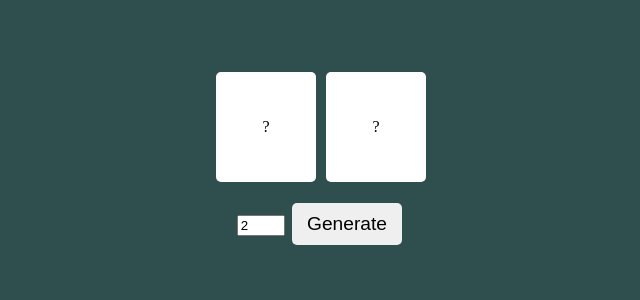
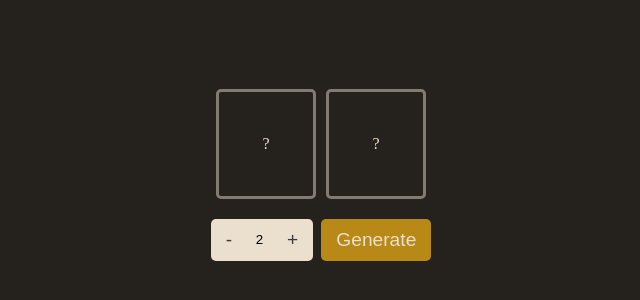
Before and after one commit to GlobalSaturation/genre-generator, a plain HTML site: page index.html in a window 1280 px wide. Shown: the part 228-528 px from the top of the page, without its empty margins (319-959 px from the left). Drawn offline with Linux system fonts and the light colour scheme.

Commit message:
Stylize number input and site
The number input now has custom buttons that look
and function better than the originals. Also added
more general styling to the site, such as colors and
a bounce animation for the doors

```diff
--- a/index.html
+++ b/index.html
@@ -13,7 +13,21 @@
 		</div>
 
 		<div class="buttons">
-			<input class="num-input" type="number" value="2" min="1" max="3" name="numberInput" id="numberInput">
+			<div class="num-input-wrapper">
+				<button
+					class="value-control"
+					side="left"
+					onclick="document.querySelector('#number-input').stepDown()"
+					title="Decrease value"
+					aria-label="Decrease value">-</button>
+				<input class="value-input" type="number" value="2" min="1" max="3" name="number-input" id="number-input">
+				<button
+					class="value-control"
+					side="right"
+					onclick="document.querySelector('#number-input').stepUp()"
+					title="Increase value"
+					aria-label="Increase value">+</button>
+			</div>
 			<button id="spinner">Generate</button>
 		</div>
 	</div>
--- a/javascript.js
+++ b/javascript.js
@@ -104,6 +104,10 @@ function init(item_sets = 1, duration_seconds = 1) {
 			box.style.width = door.clientWidth + 'px';
 			box.style.height = door.clientHeight + 'px';
 			box.textContent = pool[i];
+			//add a fade effect if not first or last box
+			if (i > 0 && i < pool.length-1) {
+				box.classList.add('faded');
+			}
 			boxesClone.appendChild(box);
 		}
 
@@ -136,11 +140,22 @@ async function spin() {
 
 	for (const door of doors) {
 		const boxes = door.querySelector('.boxes');
-		const delayTime = 300;
-		//checkpoint here to make sure the browser will render the upcoming animation
+		const delayTime = 200;
+		//checkpoint here to make sure the browser will render the upcoming animations
 		await new Promise((resolve) => setTimeout(resolve, 0));
 		//set the boxes loose
 		boxes.style.transform = 'translateY(0)';
+		//define and play bouncing animation
+		door.animate(
+			[
+				{transform: 'translateY(0)'},
+				{transform: 'translateY(5px)', offset: 0.1},
+				{transform: 'translateY(0)'},
+			],
+			{
+				duration: delayTime,
+			},
+		);
 		//create a delay for each spinning door
 		await new Promise((resolve) => setTimeout(resolve, delayTime));
 	}
@@ -176,9 +191,17 @@ function createDoors(numDoors) {
 	init();
 }
 
-let numInput = document.querySelector('#numberInput');
+//set up number input stuff
+//TODO: fix glitch that allows user to manually input any number
+let numInput = document.querySelector('#number-input');
+let inputBtns = document.querySelectorAll('.value-control');
 numInput.addEventListener('change', () => {
 	createDoors(numInput.value);
 });
+inputBtns.forEach((btn) => {
+	btn.addEventListener('click', () => {
+		createDoors(numInput.value);
+	});
+});
 
 createDoors(numInput.value);
--- a/style.css
+++ b/style.css
@@ -1,3 +1,15 @@
+* {
+	padding: 0;
+	margin: 0;
+	box-sizing: border-box;
+	--clight: #ebe0ce;
+	--cmidlight: #b4aca1;
+	--cmiddle: #827b72;
+	--cdark: #25221e;
+	--caccent: #b98917;
+	--border-thickness: 3px;
+}
+
 body {
 	width: 100vw;
 	height: 100vh;
@@ -6,13 +18,14 @@ body {
 }
 
 #menu {
-	background-color: darkslategray;
+	background-color: var(--cdark);
 	width: 100%;
 	height: 100%;
 	display: flex;
 	flex-direction: column;
 	justify-content: center;
 	align-items: center;
+	gap: 15px;
 }
 
 #door-container {
@@ -20,7 +33,8 @@ body {
 }
 
 .door {
-	background-color: white;
+	background-color: var(--cdark);
+	border: var(--border-thickness) solid var(--cmiddle);
 	width: 100px;
 	height: 110px;
 	overflow: hidden;
@@ -38,17 +52,80 @@ body {
 	align-items: center;
 	text-align: center;
 	font-size: 1rem;
+	color: var(--clight);
+	&.faded {
+		color: var(--cmiddle);
+	}
 }
 
 .buttons {
-	margin: 1rem 0 2rem 0;
+	display: flex;
+	justify-content: center;
+	gap: 8px;
 }
 
 button {
 	cursor: pointer;
 	font-size: 1.2rem;
-	margin: 0 0.2rem;
+	margin: 0;
 	border: none;
 	border-radius: 5px;
 	padding: 10px 15px;
 }
+
+#spinner {
+	background: var(--caccent);
+	color: var(--clight);
+	&:hover {
+		background: var(--clight);
+		color: var(--caccent);
+	}
+}
+
+/*-- change input button appearance --*/
+/* remove number buttons in WebKit and Blink */
+input::-webkit-outer-spin-button,
+input::-webkit-inner-spin-button {
+  -webkit-appearance: none;
+  margin: 0;
+}
+
+/* and in Firefox */
+input[type="number"] {
+  -moz-appearance: textfield;
+	appearance: textfield;/* not sure whether to add this */
+}
+
+.num-input-wrapper {
+	display: flex;
+}
+
+.value-control {
+	margin: 0;
+  background: var(--clight);
+  color: #3b3b3b;
+  cursor: pointer;
+	text-align: center;
+	&:hover {
+		background: var(--cmidlight);
+	}
+	&:active {
+		background: var(--cmiddle);
+	}
+	/* shave off parts of the border radius depending on what side the button is on */
+	&[side="left"] {
+		border-top-right-radius: 0px;
+		border-bottom-right-radius: 0px;
+	}
+	&[side="right"] {
+		border-top-left-radius: 0px;
+		border-bottom-left-radius: 0px;
+	}
+}
+
+.value-input {
+	background: var(--clight);
+  margin: 0;
+	border: none;
+  text-align: center;
+}
```
